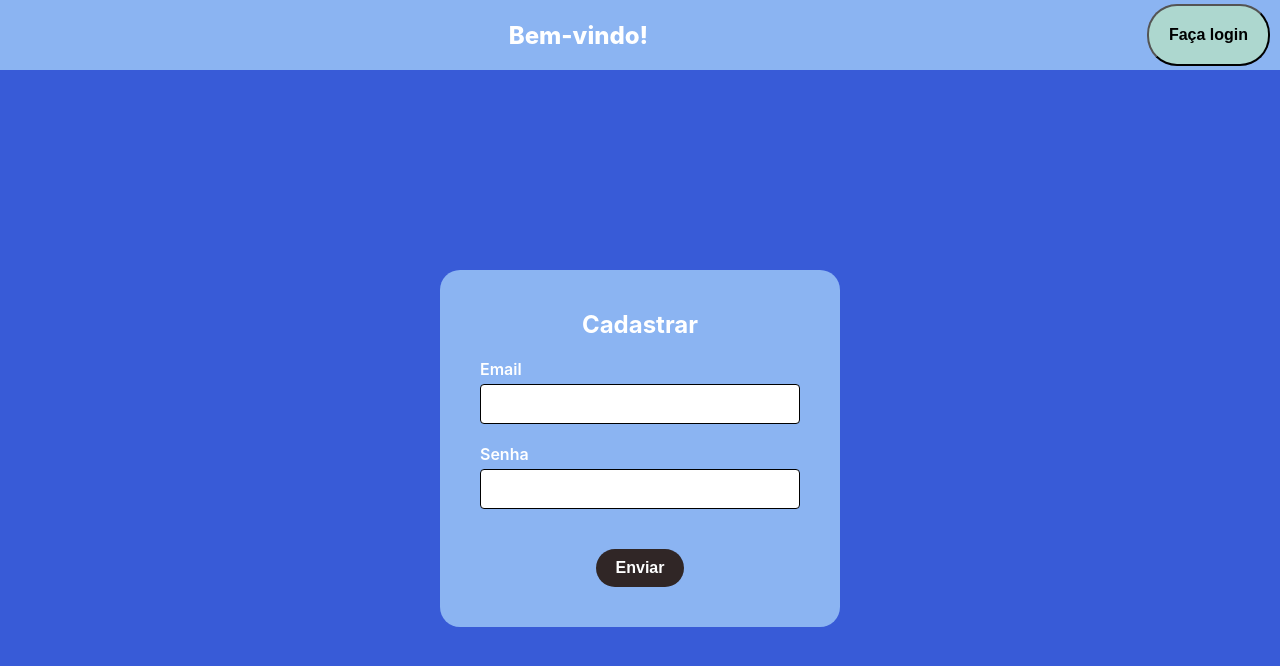
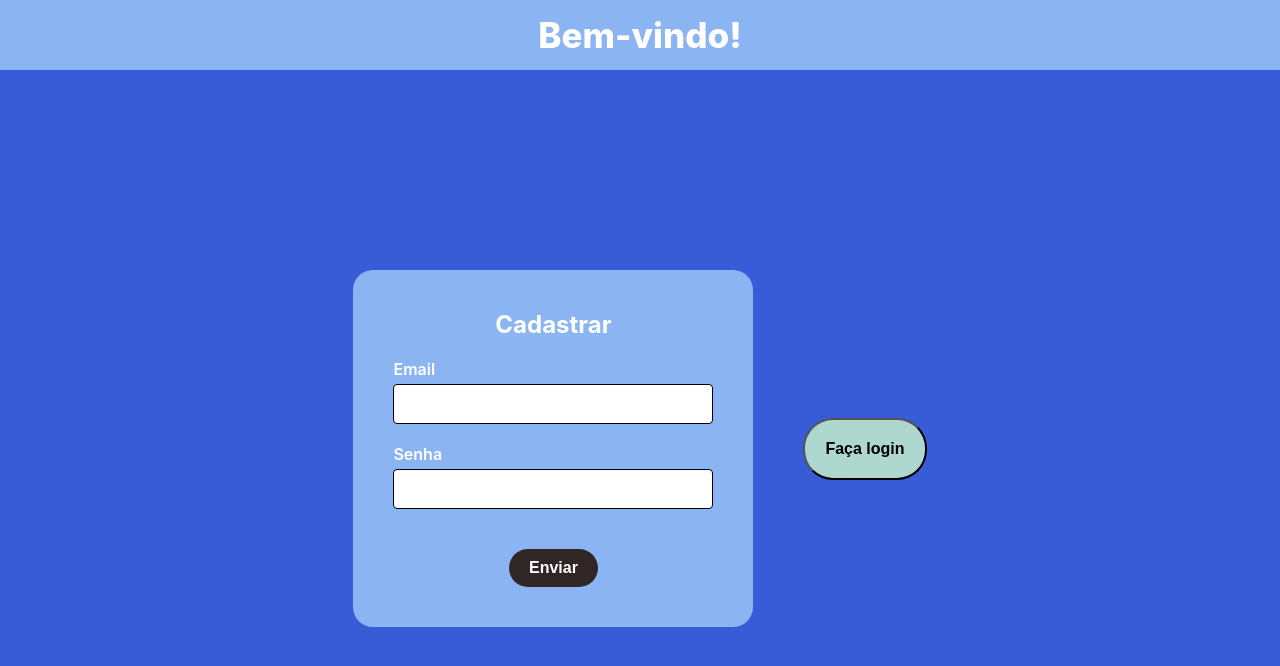
Before and after one commit to Baleias-Urbanas-Company/globalsolution, a plain HTML site: page cadastro/cadastro.html in a window 1280 px wide. Drawn offline with Linux system fonts and the light colour scheme.

Commit message:
cadastro e login

```diff
--- a/cadastro/cadastro.css
+++ b/cadastro/cadastro.css
@@ -10,11 +10,11 @@
     font-family: 'Inter', sans-serif;
     background-color: #385BD7;
     color: #fff;
-    display: grid;
+    display: flex;
     flex-direction: column;
     align-items: center;
-    margin: 0;
-    padding: 0;
+    overflow-x: hidden;
+    justify-content: center;
   }
 
   .header {
@@ -22,9 +22,11 @@
     background-color: #8BB4F2;
     display: flex;
     align-items: center;
-    padding: 10px;
-    position: center;
+    justify-content: space-between;
+    padding: 20px;
+    position: relative;
     height: 70px;
+
   }
 
   .cadastre-se {
@@ -49,7 +51,7 @@
     width: auto;
   }
   .welcome-text {
-    font-size: 24px;
+    font-size: 35px;
     font-weight: 800;
     display: center;
     text-align: center;
--- a/cadastro/cadastro.html
+++ b/cadastro/cadastro.html
@@ -9,7 +9,7 @@
 <body>
   <header class="header">
     <h1 class="welcome-text">Bem-vindo!</h1>
-    <button class="cadastre-se">Faça login</button>
+
   </header>
   <div class="main-container">
     <div class="form-container">
@@ -25,5 +25,8 @@
       </div>
       <button class="submit-button">Enviar</button>
     </div>
+    <div>
+      <button class="cadastre-se">Faça login</button>
+    </div>
 </body>
 </html>
```
